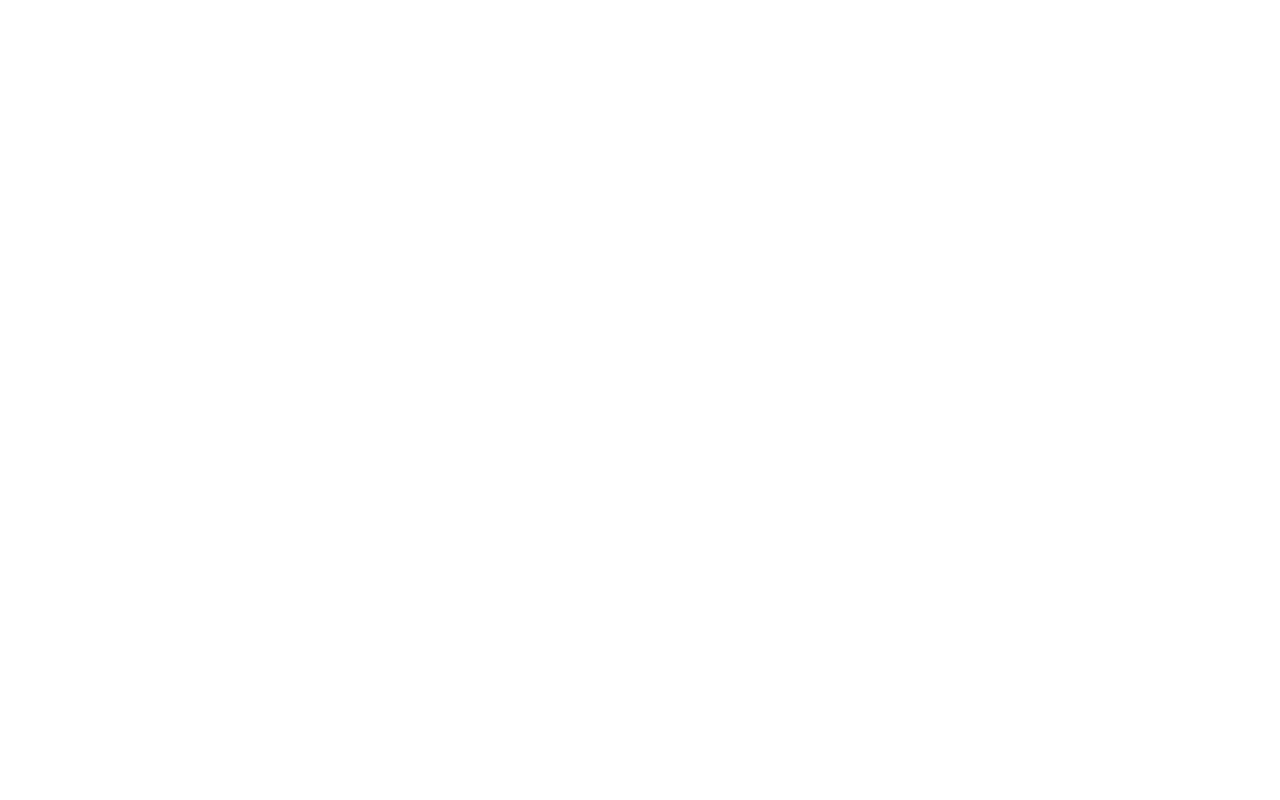
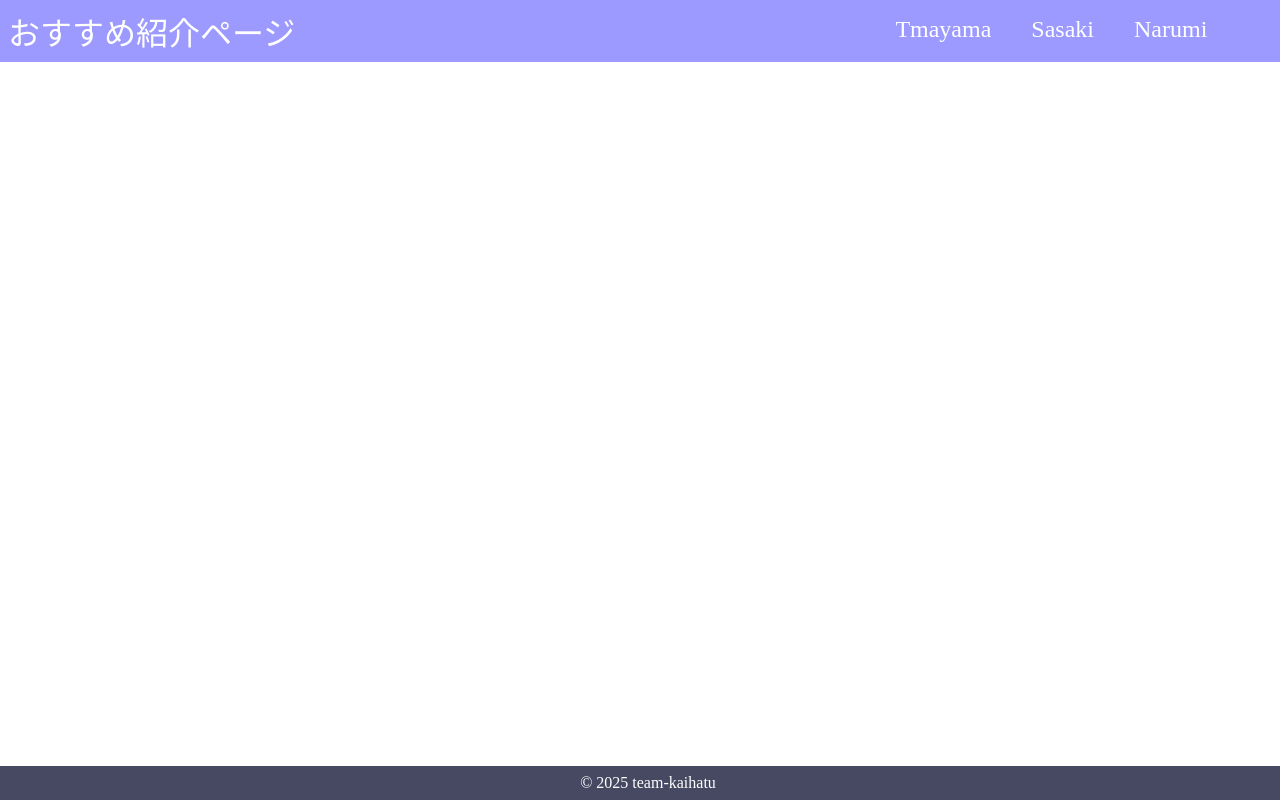
Before and after one commit to kaichan-01/team-task1, a plain HTML site: page index.html in a window 1280 px wide. Drawn offline with Linux system fonts and the light colour scheme.

Commit message:
フッダーとヘッダーの作成

```diff
--- a/index.html
+++ b/index.html
@@ -1,11 +1,25 @@
 <!DOCTYPE html>
 <html lang="ja">
+
 <head>
     <meta charset="UTF-8">
     <meta name="viewport" content="width=device-width, initial-scale=1.0">
-    <title>Document</title>
+    <link rel="stylesheet" href="style.css">
+    <title>おすすめ紹介サイト</title>
 </head>
+
 <body>
+    <header>
+        <a href="#" class="header_placement" style="font-size: 32px;">おすすめ紹介ページ</a>
+        <ul>
+            <li><a href="#">Tmayama</a></li>
+            <li><a href="#">Sasaki</a></li>
+            <li><a href="#">Narumi</a></li>
+        </ul>
+    </header>
+    <footer>
+        <p>&copy; 2025 team-kaihatu</p>
+    </footer>
+</body>
 
-</body>
 </html>
--- a/style.css
+++ b/style.css
@@ -2,10 +2,32 @@
 
 * {
     font-family: '游ゴシック', 'Yu Gothic';
+    margin: 0;
+    padding: 0;
+
 }
 
 header {
     background-color: #9c9aff;
+    display: flex;
+    padding-top: 8px;
+    padding-bottom: 8px;
+}
+
+ul {
+    display: flex;
+    list-style: none;
+}
+
+li {
+    margin-top: 8px;
+    margin-left: 40px;
+    font-size: 24px;
+}
+
+a {
+    text-decoration: none;
+    color: #ffffff;
 }
 
 footer {
@@ -15,4 +37,17 @@ footer {
 header,
 footer {
     color: white;
+    width: 100%;
 }
+
+footer {
+    text-align: center;
+    bottom: 0;
+    padding: 8px;
+    position: fixed;
+}
+
+.header_placement {
+    margin-right: 560px;
+    margin-left: 8px;
+}
```
